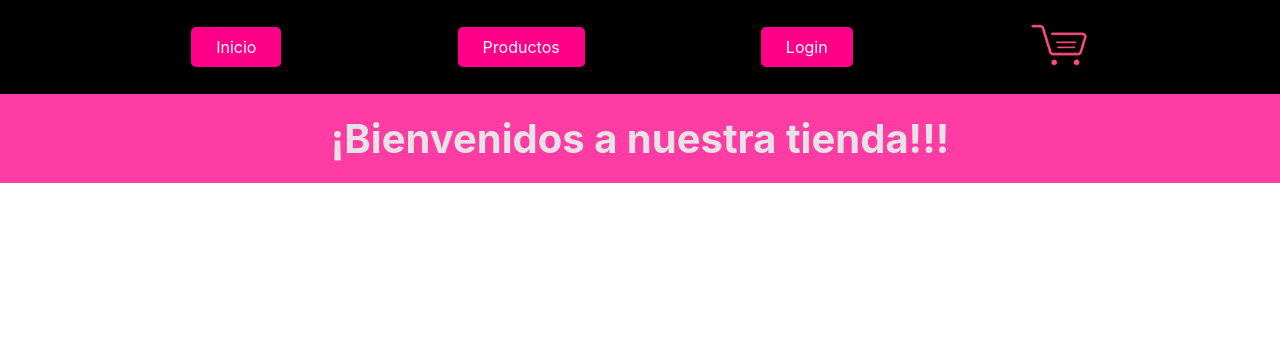
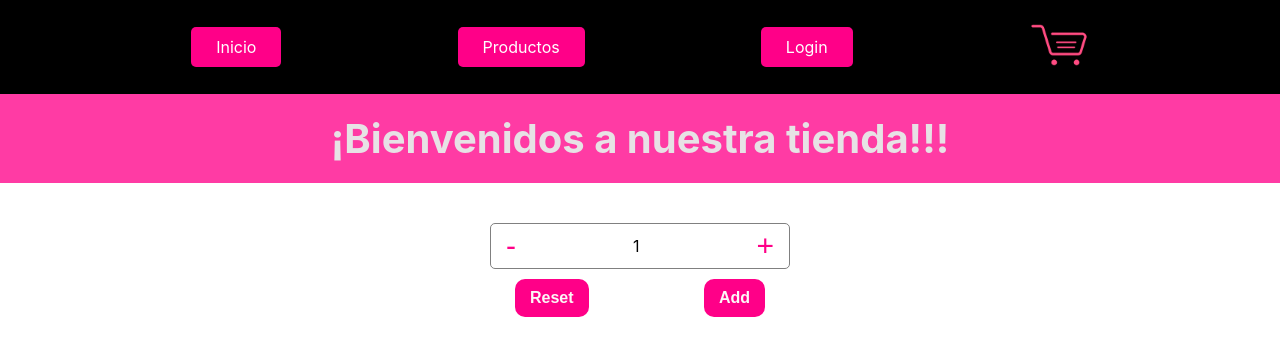
Before and after one commit to ValeriaPaparelli/primer-app-react, a React (Create React App) app: page / in a window 1280 px wide. Shown: the top 356 px of the page. Built offline with nearby package versions, Linux system fonts and the light colour scheme.

Commit message:
Agregando contador

```diff
--- a/src/App.js
+++ b/src/App.js
@@ -6,7 +6,9 @@ function App() {
   return (
     <div className="App">
       <NavBar />
-      <ItemListContainer greeting='¡Bienvenidos a nuestra tienda!!!' />
+      <ItemListContainer
+        greeting='¡Bienvenidos a nuestra tienda!!!'
+      />
     </div>
   );
 }
--- /dev/null
+++ b/src/components/NavBar/ItemCount.css
@@ -0,0 +1,52 @@
+.item-detail-container {
+    display: flex;
+    justify-content: center;
+}
+
+.count-container {
+    margin-top: 40px;
+}
+
+.count-cant {
+    width: 300px;
+    background-color: white;
+    padding: 5px 0;
+    display: flex;
+    justify-content: space-between;
+    border: 1px solid grey;
+    border-radius: 5px;
+    align-items: center;
+}
+
+.button-count {
+    border: none;
+    background-color: white;
+    color: rgb(255, 0, 136);
+    font-size: 30px;
+    padding: 0 15px;
+    cursor: pointer;
+}
+
+.count-function {
+    background-color: white;
+    display: flex;
+    justify-content: space-between;
+    border-radius: 10px;
+    margin-top: 10px;
+    padding: 0 25px;
+}
+
+.button-function {
+    border: none;
+    background-color: rgb(255, 0, 136);
+    font-size: 16px;
+    font-weight: bold;
+    color: rgb(252, 247, 247);
+    padding:  10px 15px;
+    border-radius: 10px;
+}
+
+.button-function:hover {
+    background-color: rgb(255, 59, 164);
+    cursor: pointer;
+}
--- /dev/null
+++ b/src/components/NavBar/ItemCount.jsx
@@ -0,0 +1,51 @@
+import React from 'react';
+import { useState } from 'react';
+import './ItemCount.css';
+
+const ItemCount = ({ stock, initial }) => {
+    const [count, setCount] = useState(initial);
+
+    const handleAddClick = () => {
+        if (count < stock) {
+            setCount(count + 1);
+        }
+    }
+
+    const handleLessClick = (type) => {
+        if (count > 1) {
+            setCount(count - 1);
+        }
+    }
+
+    const handleResetClick = () => {
+        setCount(initial);
+    }
+
+    const handleAddProductClick = () => {
+        if (stock > 0) {
+            console.log('Producto agregado. Cantidad', count);
+            setCount(initial);
+        }
+    }
+
+    return (
+        <div className='item-detail-container'>
+            <div className='image-container'>
+
+            </div>
+            <div className='count-container'>
+                <div className='count-cant'>
+                    <button className='button-count' disabled={stock < 1} onClick={handleLessClick}>-</button>
+                    {count}
+                    <button className='button-count' disabled={stock < 1} onClick={handleAddClick}>+</button>
+                </div>
+                <div className='count-function'>
+                    <button className='button-function' disabled={stock < 1} onClick={handleResetClick}>Reset</button>
+                    <button className='button-function' disabled={stock < 1} onClick={handleAddProductClick}>Add</button>
+                </div>
+            </div>
+        </div>
+    )
+}
+
+export default ItemCount
--- a/src/components/NavBar/ItemListContainer.jsx
+++ b/src/components/NavBar/ItemListContainer.jsx
@@ -1,10 +1,12 @@
 import React from 'react';
 import './ItemListContainer.css';
+import ItemCount from './ItemCount';
 
 const ItemListContainer = ({ greeting }) => {
     return (
         <div>
             <p>{greeting}</p>
+            <ItemCount stock={5} initial={1} />
         </div>
     )
 }
```
